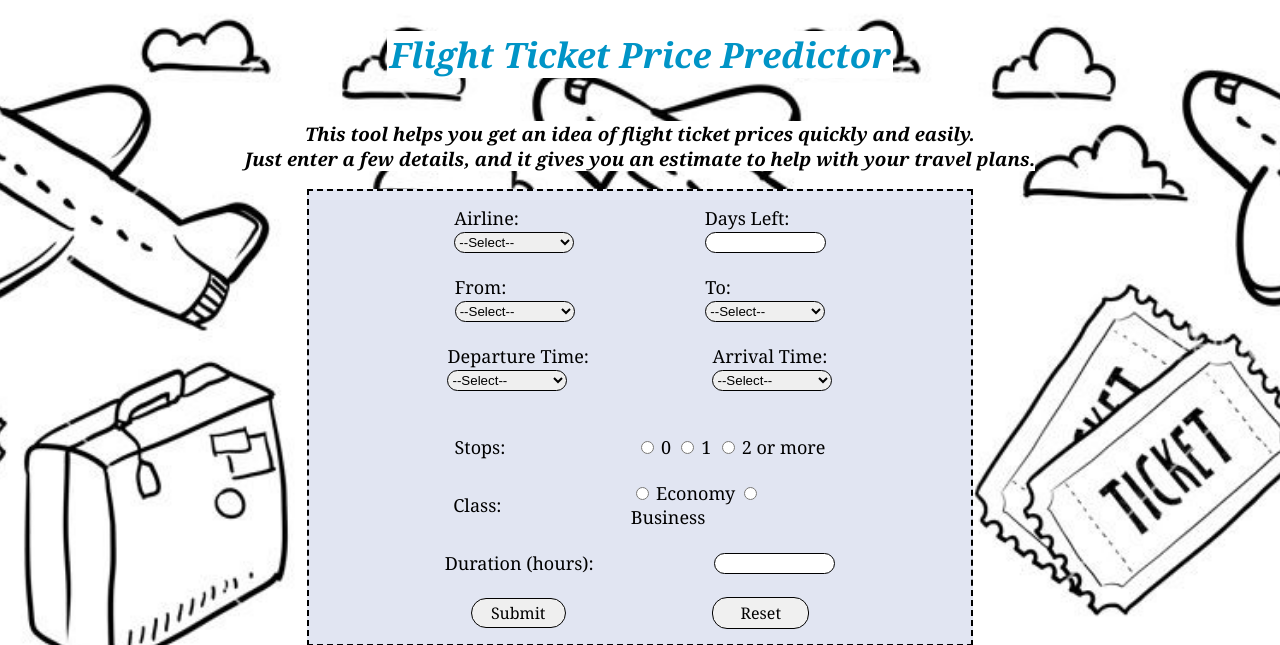
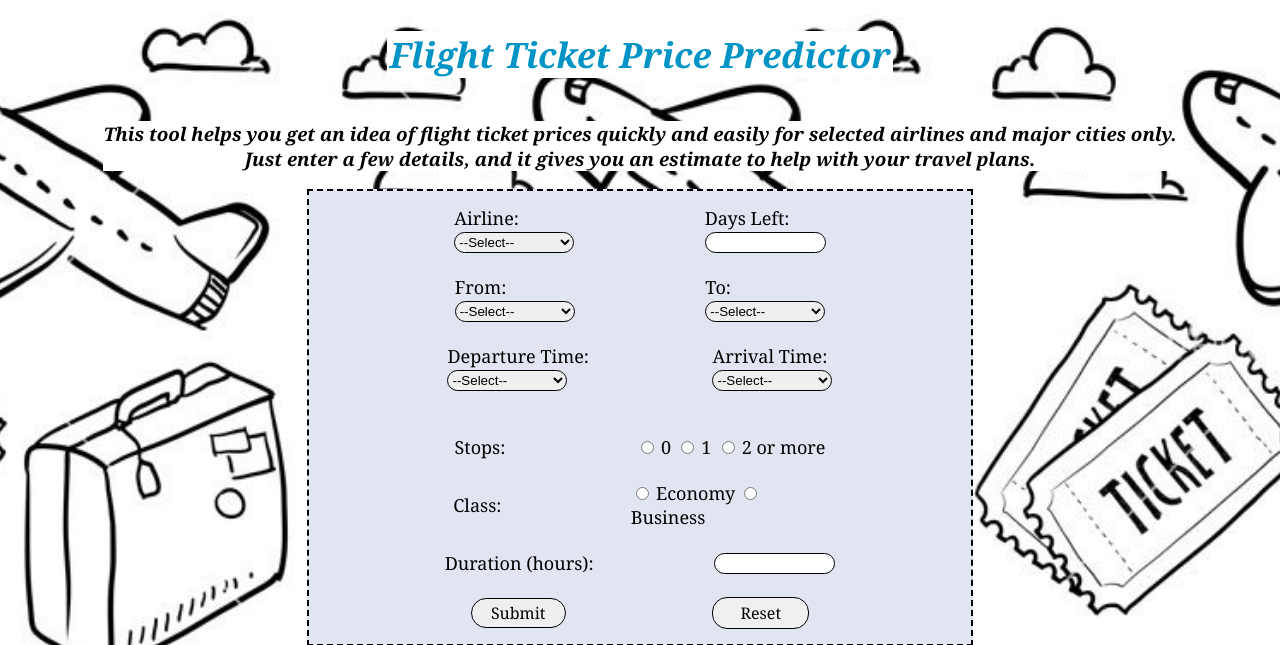
Before and after one commit to Manpreet102005/Airline-Flight, a Flask app: page / in a window 1280 px wide. Shown: the top 645 px of the page. Run offline with Flask 3, Linux system fonts and the light colour scheme; parts of the project's set-up code (start-up, migrations or seed data) failed here and were passed over.

Commit message:
improved message

```diff
--- a/templates/index.html
+++ b/templates/index.html
@@ -12,7 +12,7 @@
     <div class="body-div">
         <h1> Flight Ticket Price Predictor </h1>
         <span class="overview">
-            <h3 class="text">This tool helps you get an idea of flight ticket prices quickly and easily.<br>Just enter a few details, and it gives you an estimate to help with your travel plans.</h3>
+            <h3 class="text">This tool helps you get an idea of flight ticket prices quickly and easily for selected airlines and major cities only.<br>Just enter a few details, and it gives you an estimate to help with your travel plans.</h3>
         </span>
 
         <form class="form-div" method="post" action="/predict">
```
